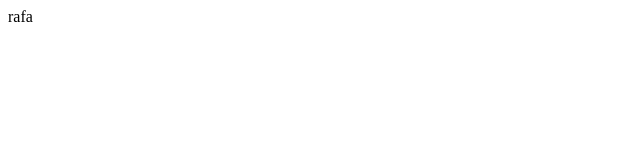
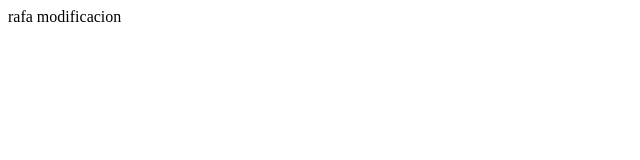
Before and after one commit to rafa2003-fct/rafa, a plain HTML site: page index.html in a window 1280 px wide. Shown: the whole page, without its empty margins (0-640 px from the left). Drawn offline with Linux system fonts and the light colour scheme.

Commit message:
modificacion

```diff
--- a/index.html
+++ b/index.html
@@ -1,4 +1,4 @@
 <html>
 rafa
-
+modificacion
 </html>
```
